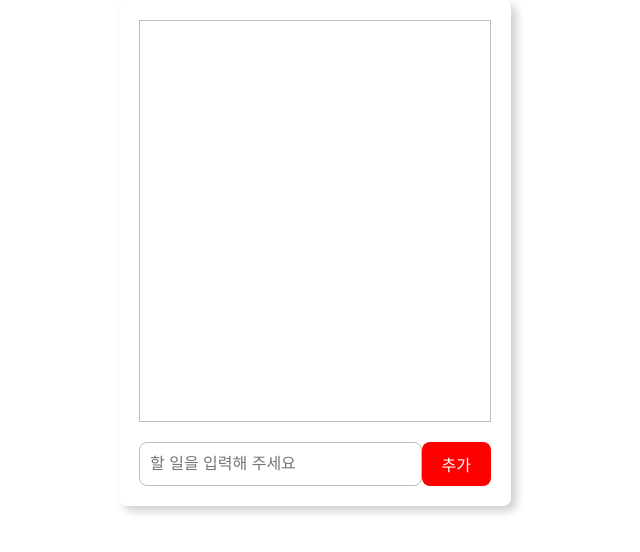
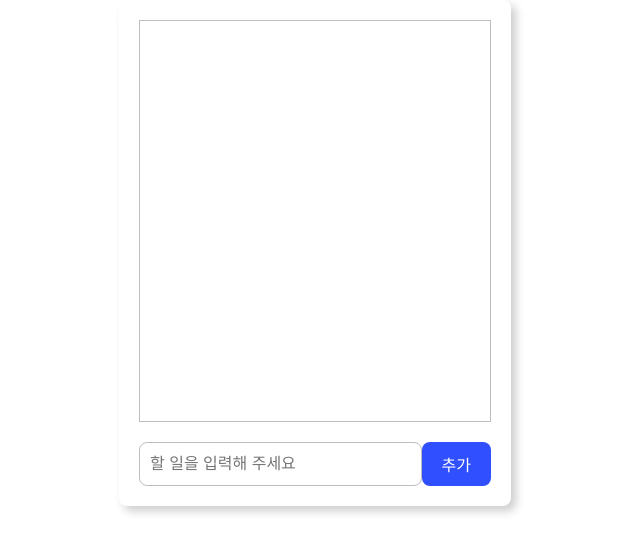
Before and after one commit to Jeyoung-Park/ReactJestEx1, a React (Create React App) app: page / in a window 1280 px wide. Shown: the top 552 px of the page, without its empty margins (325-965 px from the left). Built offline with nearby package versions, Linux system fonts and the light colour scheme.

Commit message:
feat: InputContainer 컴포넌트 추가

```diff
--- a/src/App.tsx
+++ b/src/App.tsx
@@ -1,6 +1,6 @@
 import React, { useState } from "react";
 import Styled from "styled-components";
-import { Button, Input, TodoItem } from "./Components";
+import { Button, Input, TodoItem, InputContainer } from "./Components";
 
 const Container = Styled.div`
   min-heigth: 100vh;
@@ -19,9 +19,9 @@ const Contents = Styled.div`
   box-shadow:5px 5px 10px rgba(0, 0, 0, 0.2);
 `;
 
-const InputContainer = Styled.div`
-  display:flex;
-`;
+// const InputContainer = Styled.div`
+//   display:flex;
+// `;
 
 const TodoListContainer = Styled.div`
   min-width: 350px;
@@ -51,7 +51,7 @@ const App = () => {
   return (
     <Container>
       <Contents>
-        <TodoListContainer data-testid='todoList'>
+        <TodoListContainer data-testid="todoList">
           {todoList.map((item, index) => (
             <TodoItem
               key={item}
@@ -61,19 +61,11 @@ const App = () => {
           ))}
         </TodoListContainer>
 
-        <InputContainer>
-          <Input
-            placeholder="할 일을 입력해 주세요"
-            onChange={(text) => setTodo(text)}
-            value={todo}
-          />
-          <Button
-            label="추가"
-            backgroundColor="red"
-            hoverColor="green"
-            onClick={addTodo}
-          />
-        </InputContainer>
+        <InputContainer
+          todo={todo}
+          onChange={(text:string) => setTodo(text)}
+          onAdd={addTodo}
+        />
       </Contents>
     </Container>
   );
--- /dev/null
+++ b/src/Components/InputContainer/index.tsx
@@ -0,0 +1,29 @@
+import React from "react";
+import PropTypes from "prop-types";
+import Styled from "styled-components";
+
+import { Button } from "../Button";
+import { Input } from "../Input";
+
+const Container = Styled.div`
+    display:flex;
+`;
+
+interface Props {
+  readonly todo?: string;
+  readonly onChange?: (text: string) => void;
+  readonly onAdd?: () => void;
+}
+
+export const InputContainer = ({ todo, onChange, onAdd }: Props) => {
+  return (
+    <Container>
+      <Input
+        placeholder="할 일을 입력해 주세요"
+        value={todo}
+        onChange={onChange}
+      />
+      <Button label="추가" onClick={onAdd} />
+    </Container>
+  );
+};
```
Also changed, not shown: src/Components/index.tsx (+4 -3 lines).
